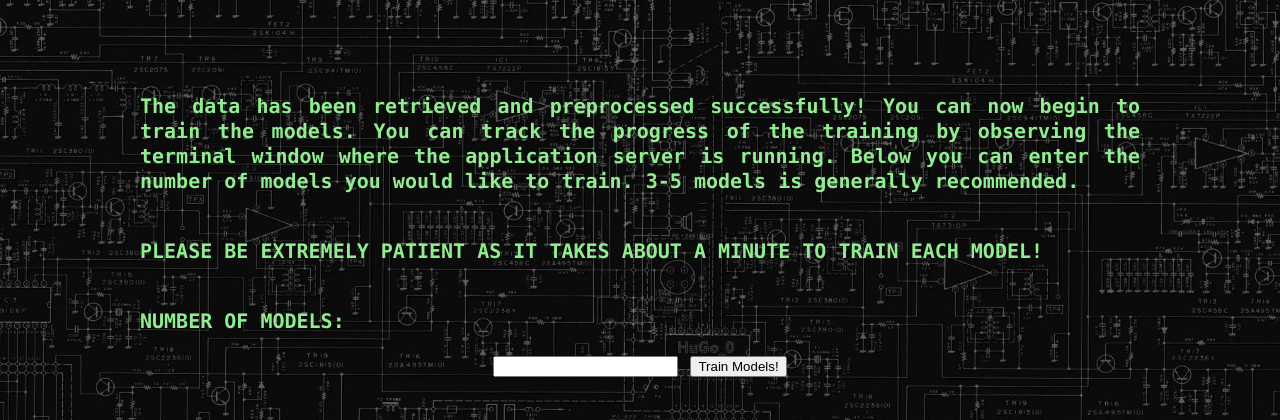
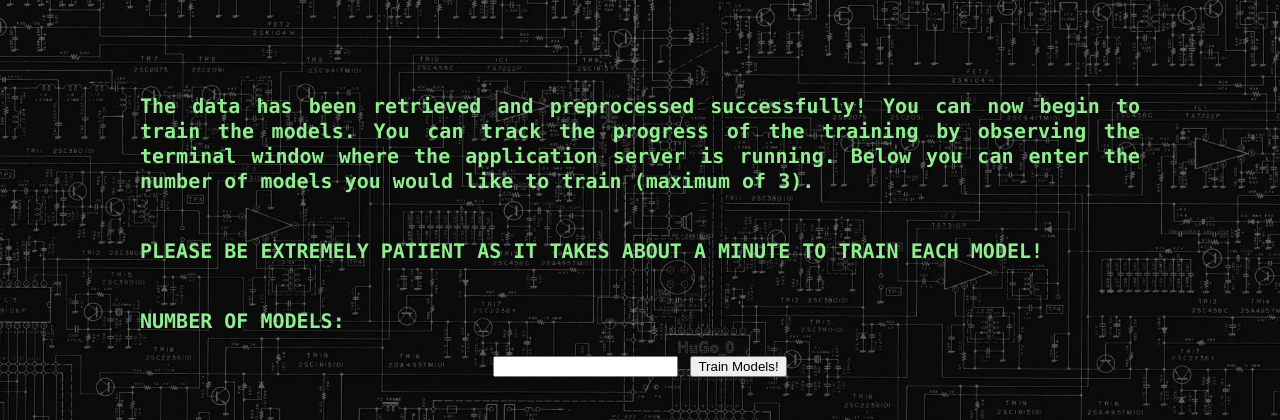
Before and after one commit to Sahir1234/day-trader-cheat-sheet, a Python web app: template templates/load.html in a window 1280 px wide. Shown: the top 420 px of the page. Run offline with Jinja, Linux system fonts and the light colour scheme; the template is opened without the code that fills it, so the values that code supplies are empty.

Commit message:
Model Limits Added

```diff
--- a/app.py
+++ b/app.py
@@ -82,7 +82,7 @@ def analyze(company):
     # it to 1 if the user entered something besides a positive integer
     try:
         count = int(request.form['count'])
-        if(count <= 0):
+        if(count <= 0 || count > 3):
             count = 1
     except ValueError:
         count = 1
--- a/templates/load.html
+++ b/templates/load.html
@@ -28,7 +28,7 @@
     The data has been retrieved and preprocessed successfully! You can now begin to
     train the models. You can track the progress of the training by observing the terminal window
     where the application server is running. Below you can enter the number of models you
-    would like to train. 3-5 models is generally recommended.
+    would like to train (maximum of 3).
     <br></br>
   </p>
 
```
Also changed, not shown: README.md.
